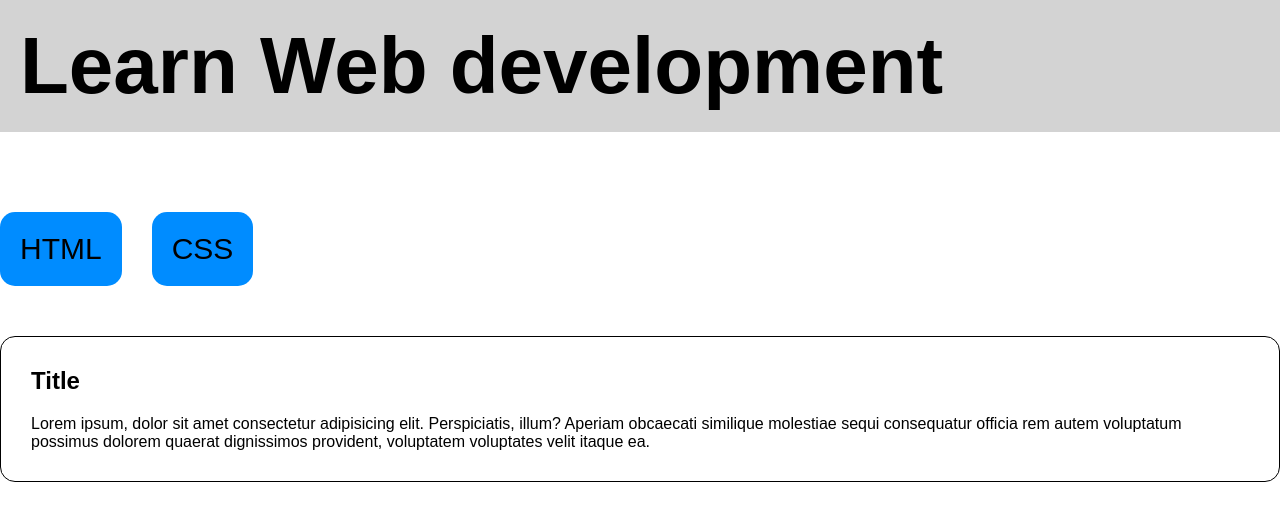
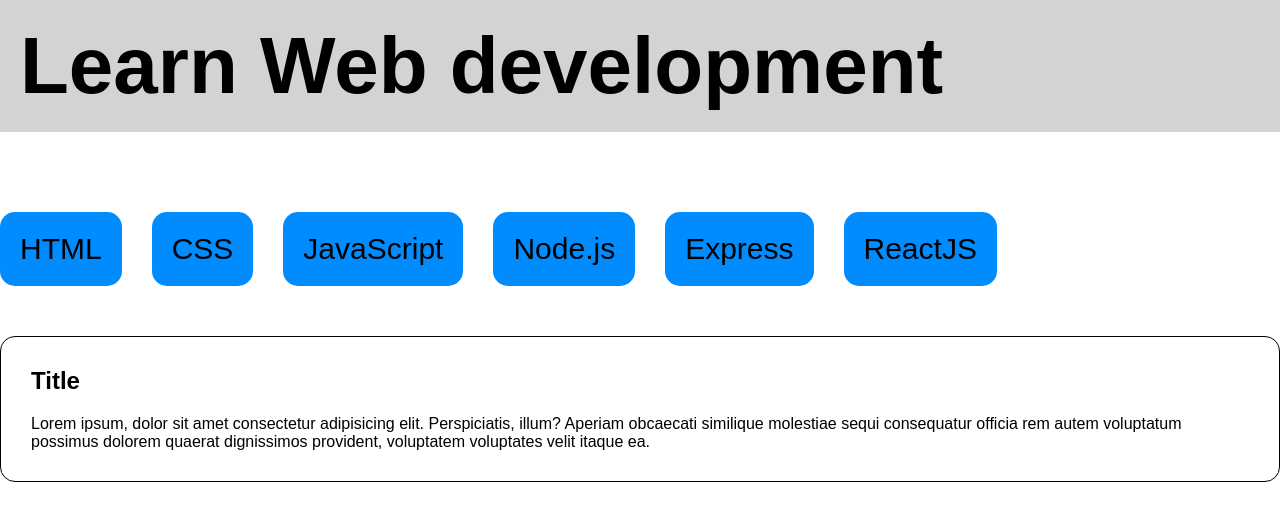
Before and after one commit to mannuccimattia/react-use-state, a React (Vite) app: page / in a window 1280 px wide. Shown: the top 520 px of the page. Built offline with nearby package versions, Linux system fonts and the light colour scheme.

Commit message:
[FEAT] Done raw Buttons.jsx

```diff
--- a/src/App.jsx
+++ b/src/App.jsx
@@ -1,45 +1,13 @@
+import Buttons from "./assets/components/Buttons"
+
 function App() {
-
-  const languages = [
-    {
-      id: 1,
-      title: "HTML",
-      description: "HTML (HyperText Markup Language) è il linguaggio standard per creare pagine e applicazioni web. Struttura il contenuto web e fornisce elementi di base come titoli, paragrafi e immagini."
-    },
-    {
-      id: 2,
-      title: "CSS",
-      description: "CSS (Cascading Style Sheets) è un linguaggio di stile utilizzato per descrivere la presentazione di un documento scritto in HTML o XML. Controlla il layout, i colori, i caratteri e l'aspetto complessivo di una pagina web."
-    },
-    {
-      id: 3,
-      title: "JavaScript",
-      description: "JavaScript è un linguaggio di programmazione dinamico utilizzato per lo sviluppo web, che consente contenuti interattivi come grafici animati, pulsanti cliccabili e altre funzionalità dinamiche sui siti web."
-    },
-    {
-      id: 4,
-      title: "Node.js",
-      description: "Node.js è un ambiente di runtime JavaScript lato server che permette di utilizzare JavaScript anche sul backend, consentendo agli sviluppatori di usare lo stesso linguaggio sia sul client che sul server."
-    },
-    {
-      id: 5,
-      title: "Express",
-      description: "Express è un framework per applicazioni web minimalista e veloce per Node.js. Fornisce strumenti robusti per creare applicazioni web e API e semplifica la gestione delle rotte e delle richieste."
-    },
-    {
-      id: 6,
-      title: "ReactJS",
-      description: "ReactJS è una libreria JavaScript per costruire interfacce utente, in particolare applicazioni a pagina singola. Consente agli sviluppatori di creare componenti UI riutilizzabili e di gestire efficacemente lo stato dell'applicazione."
-    }
-  ];
 
   return (
     <>
       <h1>Learn Web development</h1>
       <div className="container">
         <div className="btn-wrapper">
-          <button className="btn">HTML</button>
-          <button className="btn">CSS</button>
+          <Buttons></Buttons>
         </div>
         <div className="card">
           <h2>Title</h2>
--- /dev/null
+++ b/src/assets/components/Buttons.jsx
@@ -0,0 +1,14 @@
+import languages from "../../data/languages"
+
+const Buttons = () => {
+
+  return (
+    <>
+      {languages.map(item => (
+        <button className="btn">{item.title}</button>
+      ))}
+    </>
+  )
+}
+
+export default Buttons
--- /dev/null
+++ b/src/data/languages.js
@@ -0,0 +1,34 @@
+const languages = [
+  {
+    id: 1,
+    title: "HTML",
+    description: "HTML (HyperText Markup Language) è il linguaggio standard per creare pagine e applicazioni web. Struttura il contenuto web e fornisce elementi di base come titoli, paragrafi e immagini."
+  },
+  {
+    id: 2,
+    title: "CSS",
+    description: "CSS (Cascading Style Sheets) è un linguaggio di stile utilizzato per descrivere la presentazione di un documento scritto in HTML o XML. Controlla il layout, i colori, i caratteri e l'aspetto complessivo di una pagina web."
+  },
+  {
+    id: 3,
+    title: "JavaScript",
+    description: "JavaScript è un linguaggio di programmazione dinamico utilizzato per lo sviluppo web, che consente contenuti interattivi come grafici animati, pulsanti cliccabili e altre funzionalità dinamiche sui siti web."
+  },
+  {
+    id: 4,
+    title: "Node.js",
+    description: "Node.js è un ambiente di runtime JavaScript lato server che permette di utilizzare JavaScript anche sul backend, consentendo agli sviluppatori di usare lo stesso linguaggio sia sul client che sul server."
+  },
+  {
+    id: 5,
+    title: "Express",
+    description: "Express è un framework per applicazioni web minimalista e veloce per Node.js. Fornisce strumenti robusti per creare applicazioni web e API e semplifica la gestione delle rotte e delle richieste."
+  },
+  {
+    id: 6,
+    title: "ReactJS",
+    description: "ReactJS è una libreria JavaScript per costruire interfacce utente, in particolare applicazioni a pagina singola. Consente agli sviluppatori di creare componenti UI riutilizzabili e di gestire efficacemente lo stato dell'applicazione."
+  }
+];
+
+export default languages
```
